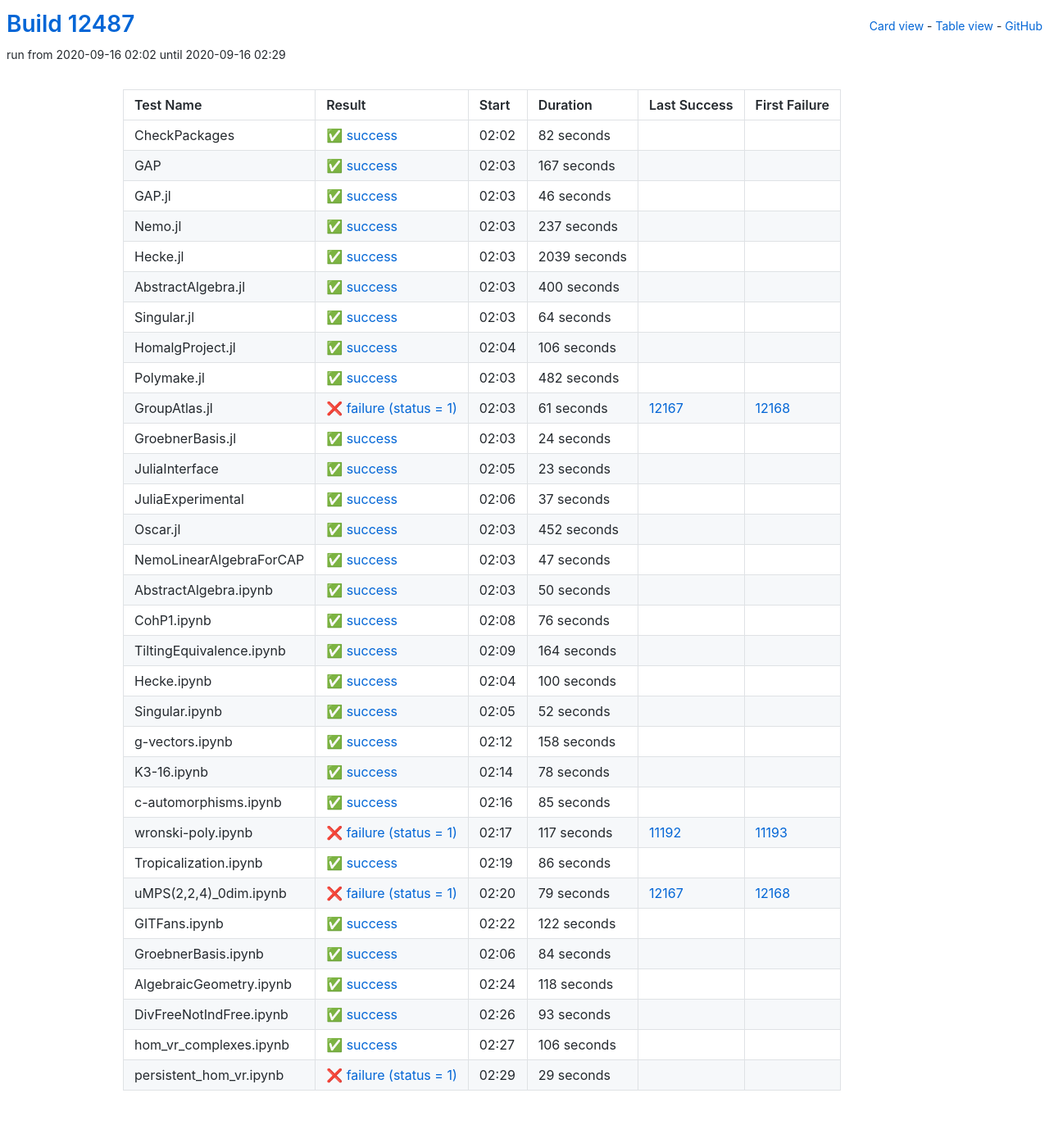
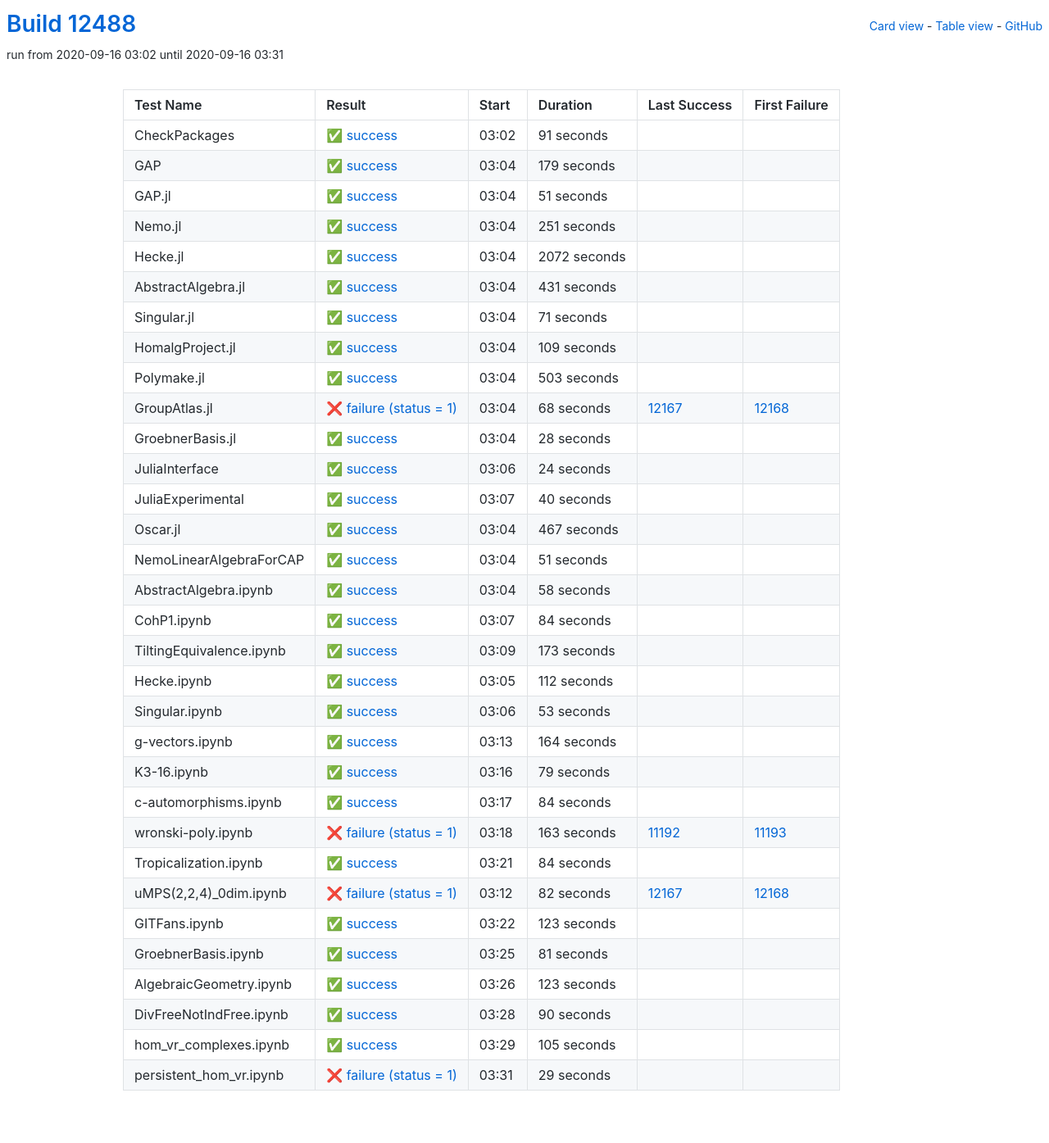
Before and after one commit to oscar-system/oscar-ci-status, a Jekyll site: the page built from table.html, in a window 1280 px wide. Shown: the whole page at 82% size. Built offline with Jekyll 4.4.1, drawn with Linux system fonts in a browser that asks for light colours.

Commit message:
Build #12488

```diff
--- a/_data/ci.yml
+++ b/_data/ci.yml
@@ -1,6 +1,6 @@
 ---
-build: 12487
-build_url: https://oscarci.mathematik.uni-kl.de/job/oscar/12487/
+build: 12488
+build_url: https://oscarci.mathematik.uni-kl.de/job/oscar/12488/
 job: oscar
 organization: oscar-system
 repo: oscar-ci-status
@@ -8,128 +8,140 @@
 tests:
 - name: CheckPackages
   id: checkpackages
-  log: https://oscarci.mathematik.uni-kl.de/job/oscar/12487/artifact/logs/build-12487/CheckPackages.log
-  start: 2020-09-16 02:02
+  log: https://oscarci.mathematik.uni-kl.de/job/oscar/12488/artifact/logs/build-12488/CheckPackages.log
+  start: 2020-09-16 03:02
   success: true
   exitcode: 0
   status: success
-  duration: 82
+  duration: 91
   last_success: false
   last_success_url:
   first_failure: false
   first_failure_url:
 - name: GAP
   id: gap
-  log: https://oscarci.mathematik.uni-kl.de/job/oscar/12487/artifact/logs/build-12487/GAP.log
-  start: 2020-09-16 02:03
+  log: https://oscarci.mathematik.uni-kl.de/job/oscar/12488/artifact/logs/build-12488/GAP.log
+  start: 2020-09-16 03:04
   success: true
   exitcode: 0
   status: success
-  duration: 167
+  duration: 179
   last_success: false
   last_success_url:
   first_failure: false
   first_failure_url:
 - name: GAP.jl
   id: gap-jl
-  log: https://oscarci.mathematik.uni-kl.de/job/oscar/12487/artifact/logs/build-12487/GAP.jl.log
-  start: 2020-09-16 02:03
+  log: https://oscarci.mathematik.uni-kl.de/job/oscar/12488/artifact/logs/build-12488/GAP.jl.log
+  start: 2020-09-16 03:04
   success: true
   exitcode: 0
   status: success
-  duration: 46
+  duration: 51
   last_success: false
   last_success_url:
   first_failure: false
   first_failure_url:
 - name: Nemo.jl
   id: nemo-jl
-  log: https://oscarci.mathematik.uni-kl.de/job/oscar/12487/artifact/logs/build-12487/Nemo.jl.log
-  start: 2020-09-16 02:03
+  log: https://oscarci.mathematik.uni-kl.de/job/oscar/12488/artifact/logs/build-12488/Nemo.jl.log
+  start: 2020-09-16 03:04
   success: true
   exitcode: 0
   status: success
-  duration: 237
+  duration: 251
   last_success: false
   last_success_url:
   first_failure: false
   first_failure_url:
 - name: Hecke.jl
   id: hecke-jl
-  log: https://oscarci.mathematik.uni-kl.de/job/oscar/12487/artifact/logs/build-12487/Hecke.jl.log
-  start: 2020-09-16 02:03
+  log: https://oscarci.mathematik.uni-kl.de/job/oscar/12488/artifact/logs/build-12488/Hecke.jl.log
+  start: 2020-09-16 03:04
   success: true
   exitcode: 0
   status: success
-  duration: 2039
+  duration: 2072
   last_success: false
   last_success_url:
   first_failure: false
   first_failure_url:
 - name: AbstractAlgebra.jl
   id: abstractalgebra-jl
-  log: https://oscarci.mathematik.uni-kl.de/job/oscar/12487/artifact/logs/build-12487/AbstractAlgebra.jl.log
-  start: 2020-09-16 02:03
+  log: https://oscarci.mathematik.uni-kl.de/job/oscar/12488/artifact/logs/build-12488/AbstractAlgebra.jl.log
+  start: 2020-09-16 03:04
   success: true
   exitcode: 0
   status: success
-  duration: 400
+  duration: 431
   last_success: false
   last_success_url:
   first_failure: false
   first_failure_url:
 - name: Singular.jl
   id: singular-jl
-  log: https://oscarci.mathematik.uni-kl.de/job/oscar/12487/artifact/logs/build-12487/Singular.jl.log
-  start: 2020-09-16 02:03
+  log: https://oscarci.mathematik.uni-kl.de/job/oscar/12488/artifact/logs/build-12488/Singular.jl.log
+  start: 2020-09-16 03:04
   success: true
   exitcode: 0
   status: success
-  duration: 64
+  duration: 71
   last_success: false
   last_success_url:
   first_failure: false
   first_failure_url:
 - name: HomalgProject.jl
   id: homalgproject-jl
-  log: https://oscarci.mathematik.uni-kl.de/job/oscar/12487/artifact/logs/build-12487/HomalgProject.jl.log
-  start: 2020-09-16 02:04
+  log: https://oscarci.mathematik.uni-kl.de/job/oscar/12488/artifact/logs/build-12488/HomalgProject.jl.log
+  start: 2020-09-16 03:04
   success: true
   exitcode: 0
   status: success
-  duration: 106
+  duration: 109
   last_success: false
   last_success_url:
   first_failure: false
   first_failure_url:
 - name: Polymake.jl
   id: polymake-jl
-  log: https://oscarci.mathematik.uni-kl.de/job/oscar/12487/artifact/logs/build-12487/Polymake.jl.log
-  start: 2020-09-16 02:03
+  log: https://oscarci.mathematik.uni-kl.de/job/oscar/12488/artifact/logs/build-12488/Polymake.jl.log
+  start: 2020-09-16 03:04
   success: true
   exitcode: 0
   status: success
-  duration: 482
+  duration: 503
   last_success: false
   last_success_url:
   first_failure: false
   first_failure_url:
 - name: GroupAtlas.jl
   id: groupatlas-jl
-  log: https://oscarci.mathematik.uni-kl.de/job/oscar/12487/artifact/logs/build-12487/GroupAtlas.jl.log
-  start: 2020-09-16 02:03
+  log: https://oscarci.mathematik.uni-kl.de/job/oscar/12488/artifact/logs/build-12488/GroupAtlas.jl.log
+  start: 2020-09-16 03:04
   success: false
   exitcode: 1
   status: failure
-  duration: 61
+  duration: 68
   last_success: 12167
   last_success_url: https://oscarci.mathematik.uni-kl.de/job/oscar/12167/
   first_failure: 12168
   first_failure_url: https://oscarci.mathematik.uni-kl.de/job/oscar/12168/
 - name: GroebnerBasis.jl
   id: groebnerbasis-jl
-  log: https://oscarci.mathematik.uni-kl.de/job/oscar/12487/artifact/logs/build-12487/GroebnerBasis.jl.log
-  start: 2020-09-16 02:03
+  log: https://oscarci.mathematik.uni-kl.de/job/oscar/12488/artifact/logs/build-12488/GroebnerBasis.jl.log
+  start: 2020-09-16 03:04
+  success: true
+  exitcode: 0
+  status: success
+  duration: 28
+  last_success: false
+  last_success_url:
+  first_failure: false
+  first_failure_url:
+- name: JuliaInterface
+  id: juliainterface
+  log: https://oscarci.mathematik.uni-kl.de/job/oscar/12488/artifact/logs/build-12488/JuliaInterface.log
+  start: 2020-09-16 03:06
   success: true
   exitcode: 0
   status: success
@@ -138,82 +150,106 @@
   last_success_url:
   first_failure: false
   first_failure_url:
-- name: JuliaInterface
-  id: juliainterface
-  log: https://oscarci.mathematik.uni-kl.de/job/oscar/12487/artifact/logs/build-12487/JuliaInterface.log
-  start: 2020-09-16 02:05
+- name: JuliaExperimental
+  id: juliaexperimental
+  log: https://oscarci.mathematik.uni-kl.de/job/oscar/12488/artifact/logs/build-12488/JuliaExperimental.log
+  start: 2020-09-16 03:07
   success: true
   exitcode: 0
   status: success
-  duration: 23
-  last_success: false
-  last_success_url:
-  first_failure: false
-  first_failure_url:
-- name: JuliaExperimental
-  id: juliaexperimental
-  log: https://oscarci.mathematik.uni-kl.de/job/oscar/12487/artifact/logs/build-12487/JuliaExperimental.log
-  start: 2020-09-16 02:06
-  success: true
-  exitcode: 0
-  status: success
-  duration: 37
+  duration: 40
   last_success: false
   last_success_url:
   first_failure: false
   first_failure_url:
 - name: Oscar.jl
   id: oscar-jl
-  log: https://oscarci.mathematik.uni-kl.de/job/oscar/12487/artifact/logs/build-12487/Oscar.jl.log
-  start: 2020-09-16 02:03
+  log: https://oscarci.mathematik.uni-kl.de/job/oscar/12488/artifact/logs/build-12488/Oscar.jl.log
+  start: 2020-09-16 03:04
   success: true
   exitcode: 0
   status: success
-  duration: 452
+  duration: 467
   last_success: false
   last_success_url:
   first_failure: false
   first_failure_url:
 - name: NemoLinearAlgebraForCAP
   id: nemolinearalgebraforcap
-  log: https://oscarci.mathematik.uni-kl.de/job/oscar/12487/artifact/logs/build-12487/NemoLinearAlgebraForCAP.log
-  start: 2020-09-16 02:03
+  log: https://oscarci.mathematik.uni-kl.de/job/oscar/12488/artifact/logs/build-12488/NemoLinearAlgebraForCAP.log
+  start: 2020-09-16 03:04
   success: true
   exitcode: 0
   status: success
-  duration: 47
+  duration: 51
   last_success: false
   last_success_url:
   first_failure: false
   first_failure_url:
 - name: AbstractAlgebra.ipynb
   id: abstractalgebra-ipynb
-  log: https://oscarci.mathematik.uni-kl.de/job/oscar/12487/artifact/logs/build-12487/AbstractAlgebra.ipynb.log
-  start: 2020-09-16 02:03
+  log: https://oscarci.mathematik.uni-kl.de/job/oscar/12488/artifact/logs/build-12488/AbstractAlgebra.ipynb.log
+  start: 2020-09-16 03:04
   success: true
   exitcode: 0
   status: success
-  duration: 50
+  duration: 58
   last_success: false
   last_success_url:
   first_failure: false
   first_failure_url:
 - name: CohP1.ipynb
   id: cohp1-ipynb
-  log: https://oscarci.mathematik.uni-kl.de/job/oscar/12487/artifact/logs/build-12487/CohP1.ipynb.log
-  start: 2020-09-16 02:08
+  log: https://oscarci.mathematik.uni-kl.de/job/oscar/12488/artifact/logs/build-12488/CohP1.ipynb.log
+  start: 2020-09-16 03:07
   success: true
   exitcode: 0
   status: success
-  duration: 76
+  duration: 84
   last_success: false
   last_success_url:
   first_failure: false
   first_failure_url:
 - name: TiltingEquivalence.ipynb
   id: tiltingequivalence-ipynb
-  log: https://oscarci.mathematik.uni-kl.de/job/oscar/12487/artifact/logs/build-12487/TiltingEquivalence.ipynb.log
-  start: 2020-09-16 02:09
+  log: https://oscarci.mathematik.uni-kl.de/job/oscar/12488/artifact/logs/build-12488/TiltingEquivalence.ipynb.log
+  start: 2020-09-16 03:09
+  success: true
+  exitcode: 0
+  status: success
+  duration: 173
+  last_success: false
+  last_success_url:
+  first_failure: false
+  first_failure_url:
+- name: Hecke.ipynb
+  id: hecke-ipynb
+  log: https://oscarci.mathematik.uni-kl.de/job/oscar/12488/artifact/logs/build-12488/Hecke.ipynb.log
+  start: 2020-09-16 03:05
+  success: true
+  exitcode: 0
+  status: success
+  duration: 112
+  last_success: false
+  last_success_url:
+  first_failure: false
+  first_failure_url:
+- name: Singular.ipynb
+  id: singular-ipynb
+  log: https://oscarci.mathematik.uni-kl.de/job/oscar/12488/artifact/logs/build-12488/Singular.ipynb.log
+  start: 2020-09-16 03:06
+  success: true
+  exitcode: 0
+  status: success
+  duration: 53
+  last_success: false
+  last_success_url:
+  first_failure: false
+  first_failure_url:
+- name: g-vectors.ipynb
+  id: g-vectors-ipynb
+  log: https://oscarci.mathematik.uni-kl.de/job/oscar/12488/artifact/logs/build-12488/g-vectors.ipynb.log
+  start: 2020-09-16 03:13
   success: true
   exitcode: 0
   status: success
@@ -222,118 +258,22 @@
   last_success_url:
   first_failure: false
   first_failure_url:
-- name: Hecke.ipynb
-  id: hecke-ipynb
-  log: https://oscarci.mathematik.uni-kl.de/job/oscar/12487/artifact/logs/build-12487/Hecke.ipynb.log
-  start: 2020-09-16 02:04
+- name: K3-16.ipynb
+  id: k3-16-ipynb
+  log: https://oscarci.mathematik.uni-kl.de/job/oscar/12488/artifact/logs/build-12488/K3-16.ipynb.log
+  start: 2020-09-16 03:16
   success: true
   exitcode: 0
   status: success
-  duration: 100
-  last_success: false
-  last_success_url:
-  first_failure: false
-  first_failure_url:
-- name: Singular.ipynb
-  id: singular-ipynb
-  log: https://oscarci.mathematik.uni-kl.de/job/oscar/12487/artifact/logs/build-12487/Singular.ipynb.log
-  start: 2020-09-16 02:05
-  success: true
-  exitcode: 0
-  status: success
-  duration: 52
-  last_success: false
-  last_success_url:
-  first_failure: false
-  first_failure_url:
-- name: g-vectors.ipynb
-  id: g-vectors-ipynb
-  log: https://oscarci.mathematik.uni-kl.de/job/oscar/12487/artifact/logs/build-12487/g-vectors.ipynb.log
-  start: 2020-09-16 02:12
-  success: true
-  exitcode: 0
-  status: success
-  duration: 158
-  last_success: false
-  last_success_url:
-  first_failure: false
-  first_failure_url:
-- name: K3-16.ipynb
-  id: k3-16-ipynb
-  log: https://oscarci.mathematik.uni-kl.de/job/oscar/12487/artifact/logs/build-12487/K3-16.ipynb.log
-  start: 2020-09-16 02:14
-  success: true
-  exitcode: 0
-  status: success
-  duration: 78
+  duration: 79
   last_success: false
   last_success_url:
   first_failure: false
   first_failure_url:
 - name: c-automorphisms.ipynb
   id: c-automorphisms-ipynb
-  log: https://oscarci.mathematik.uni-kl.de/job/oscar/12487/artifact/logs/build-12487/c-automorphisms.ipynb.log
-  start: 2020-09-16 02:16
-  success: true
-  exitcode: 0
-  status: success
-  duration: 85
-  last_success: false
-  last_success_url:
-  first_failure: false
-  first_failure_url:
-- name: wronski-poly.ipynb
-  id: wronski-poly-ipynb
-  log: https://oscarci.mathematik.uni-kl.de/job/oscar/12487/artifact/logs/build-12487/wronski-poly.ipynb.log
-  start: 2020-09-16 02:17
-  success: false
-  exitcode: 1
-  status: failure
-  duration: 117
-  last_success: 11192
-  last_success_url: https://oscarci.mathematik.uni-kl.de/job/oscar/11192/
-  first_failure: 11193
-  first_failure_url: https://oscarci.mathematik.uni-kl.de/job/oscar/11193/
-- name: Tropicalization.ipynb
-  id: tropicalization-ipynb
-  log: https://oscarci.mathematik.uni-kl.de/job/oscar/12487/artifact/logs/build-12487/Tropicalization.ipynb.log
-  start: 2020-09-16 02:19
-  success: true
-  exitcode: 0
-  status: success
-  duration: 86
-  last_success: false
-  last_success_url:
-  first_failure: false
-  first_failure_url:
-- name: uMPS(2,2,4)_0dim.ipynb
-  id: umps-2-2-4-0dim-ipynb
-  log: https://oscarci.mathematik.uni-kl.de/job/oscar/12487/artifact/logs/build-12487/uMPS-2-2-4-_0dim.ipynb.log
-  start: 2020-09-16 02:20
-  success: false
-  exitcode: 1
-  status: failure
-  duration: 79
-  last_success: 12167
-  last_success_url: https://oscarci.mathematik.uni-kl.de/job/oscar/12167/
-  first_failure: 12168
-  first_failure_url: https://oscarci.mathematik.uni-kl.de/job/oscar/12168/
-- name: GITFans.ipynb
-  id: gitfans-ipynb
-  log: https://oscarci.mathematik.uni-kl.de/job/oscar/12487/artifact/logs/build-12487/GITFans.ipynb.log
-  start: 2020-09-16 02:22
-  success: true
-  exitcode: 0
-  status: success
-  duration: 122
-  last_success: false
-  last_success_url:
-  first_failure: false
-  first_failure_url:
-- name: GroebnerBasis.ipynb
-  id: groebnerbasis-ipynb
-  log: https://oscarci.mathematik.uni-kl.de/job/oscar/12487/artifact/logs/build-12487/GroebnerBasis.ipynb.log
-  start: 2020-09-16 02:06
+  log: https://oscarci.mathematik.uni-kl.de/job/oscar/12488/artifact/logs/build-12488/c-automorphisms.ipynb.log
+  start: 2020-09-16 03:17
   success: true
   exitcode: 0
   status: success
@@ -342,46 +282,106 @@
   last_success_url:
   first_failure: false
   first_failure_url:
-- name: AlgebraicGeometry.ipynb
-  id: algebraicgeometry-ipynb
-  log: https://oscarci.mathematik.uni-kl.de/job/oscar/12487/artifact/logs/build-12487/AlgebraicGeometry.ipynb.log
-  start: 2020-09-16 02:24
+- name: wronski-poly.ipynb
+  id: wronski-poly-ipynb
+  log: https://oscarci.mathematik.uni-kl.de/job/oscar/12488/artifact/logs/build-12488/wronski-poly.ipynb.log
+  start: 2020-09-16 03:18
+  success: false
+  exitcode: 1
+  status: failure
+  duration: 163
+  last_success: 11192
+  last_success_url: https://oscarci.mathematik.uni-kl.de/job/oscar/11192/
+  first_failure: 11193
+  first_failure_url: https://oscarci.mathematik.uni-kl.de/job/oscar/11193/
+- name: Tropicalization.ipynb
+  id: tropicalization-ipynb
+  log: https://oscarci.mathematik.uni-kl.de/job/oscar/12488/artifact/logs/build-12488/Tropicalization.ipynb.log
+  start: 2020-09-16 03:21
   success: true
   exitcode: 0
   status: success
-  duration: 118
+  duration: 84
+  last_success: false
+  last_success_url:
+  first_failure: false
+  first_failure_url:
+- name: uMPS(2,2,4)_0dim.ipynb
+  id: umps-2-2-4-0dim-ipynb
+  log: https://oscarci.mathematik.uni-kl.de/job/oscar/12488/artifact/logs/build-12488/uMPS-2-2-4-_0dim.ipynb.log
+  start: 2020-09-16 03:12
+  success: false
+  exitcode: 1
+  status: failure
+  duration: 82
+  last_success: 12167
+  last_success_url: https://oscarci.mathematik.uni-kl.de/job/oscar/12167/
+  first_failure: 12168
+  first_failure_url: https://oscarci.mathematik.uni-kl.de/job/oscar/12168/
+- name: GITFans.ipynb
+  id: gitfans-ipynb
+  log: https://oscarci.mathematik.uni-kl.de/job/oscar/12488/artifact/logs/build-12488/GITFans.ipynb.log
+  start: 2020-09-16 03:22
+  success: true
+  exitcode: 0
+  status: success
+  duration: 123
+  last_success: false
+  last_success_url:
+  first_failure: false
+  first_failure_url:
+- name: GroebnerBasis.ipynb
+  id: groebnerbasis-ipynb
+  log: https://oscarci.mathematik.uni-kl.de/job/oscar/12488/artifact/logs/build-12488/GroebnerBasis.ipynb.log
+  start: 2020-09-16 03:25
+  success: true
+  exitcode: 0
+  status: success
+  duration: 81
+  last_success: false
+  last_success_url:
+  first_failure: false
+  first_failure_url:
+- name: AlgebraicGeometry.ipynb
+  id: algebraicgeometry-ipynb
+  log: https://oscarci.mathematik.uni-kl.de/job/oscar/12488/artifact/logs/build-12488/AlgebraicGeometry.ipynb.log
+  start: 2020-09-16 03:26
+  success: true
+  exitcode: 0
+  status: success
+  duration: 123
   last_success: false
   last_success_url:
   first_failure: false
   first_failure_url:
 - name: DivFreeNotIndFree.ipynb
   id: divfreenotindfree-ipynb
-  log: https://oscarci.mathematik.uni-kl.de/job/oscar/12487/artifact/logs/build-12487/DivFreeNotIndFree.ipynb.log
-  start: 2020-09-16 02:26
+  log: https://oscarci.mathematik.uni-kl.de/job/oscar/12488/artifact/logs/build-12488/DivFreeNotIndFree.ipynb.log
+  start: 2020-09-16 03:28
   success: true
   exitcode: 0
   status: success
-  duration: 93
+  duration: 90
   last_success: false
   last_success_url:
   first_failure: false
   first_failure_url:
 - name: hom_vr_complexes.ipynb
   id: hom-vr-complexes-ipynb
-  log: https://oscarci.mathematik.uni-kl.de/job/oscar/12487/artifact/logs/build-12487/hom_vr_complexes.ipynb.log
-  start: 2020-09-16 02:27
+  log: https://oscarci.mathematik.uni-kl.de/job/oscar/12488/artifact/logs/build-12488/hom_vr_complexes.ipynb.log
+  start: 2020-09-16 03:29
   success: true
   exitcode: 0
   status: success
-  duration: 106
+  duration: 105
   last_success: false
   last_success_url:
   first_failure: false
   first_failure_url:
 - name: persistent_hom_vr.ipynb
   id: persistent-hom-vr-ipynb
-  log: https://oscarci.mathematik.uni-kl.de/job/oscar/12487/artifact/logs/build-12487/persistent_hom_vr.ipynb.log
-  start: 2020-09-16 02:29
+  log: https://oscarci.mathematik.uni-kl.de/job/oscar/12488/artifact/logs/build-12488/persistent_hom_vr.ipynb.log
+  start: 2020-09-16 03:31
   success: false
   exitcode: 1
   status: failure
```
Also changed, not shown: README.md.
